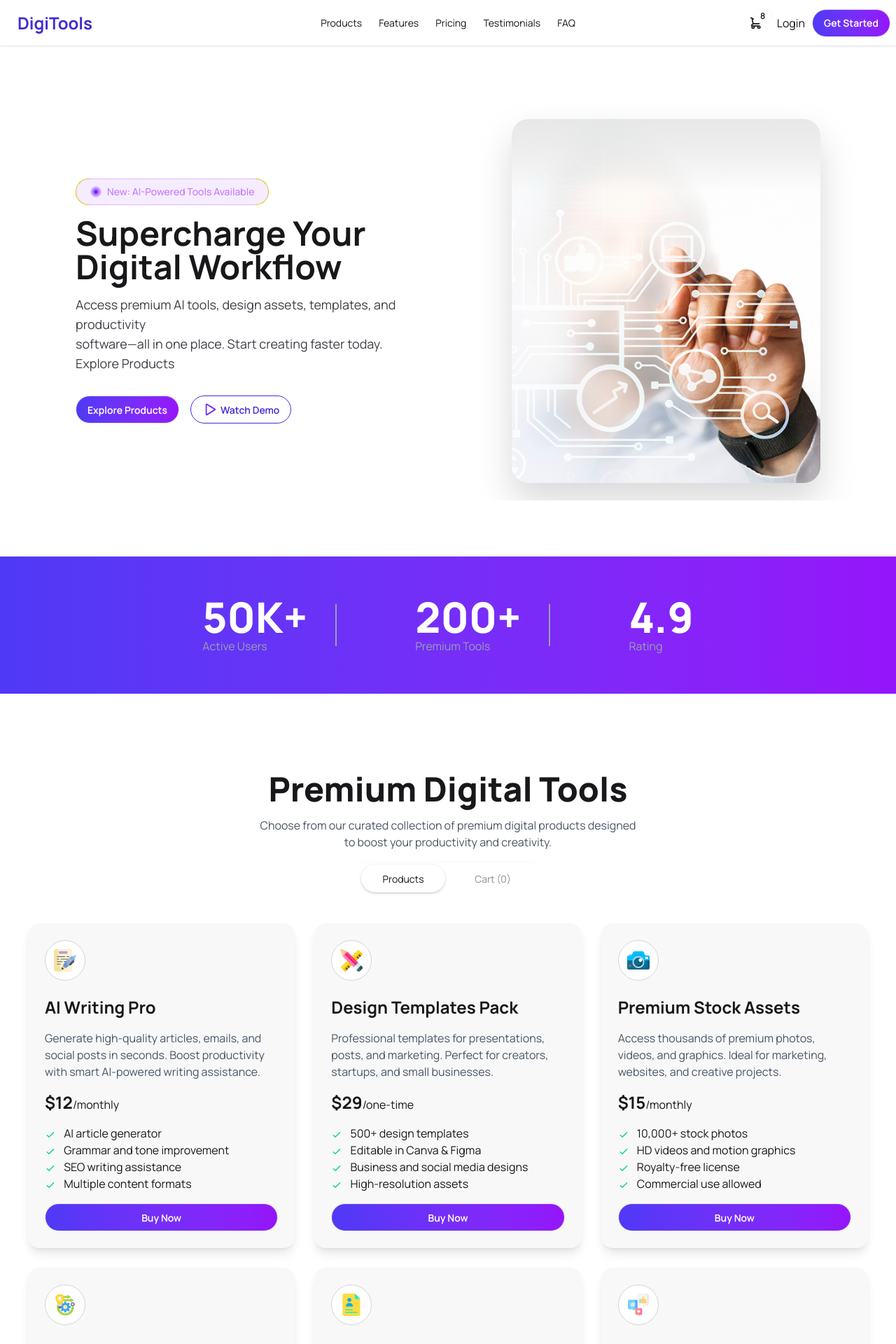
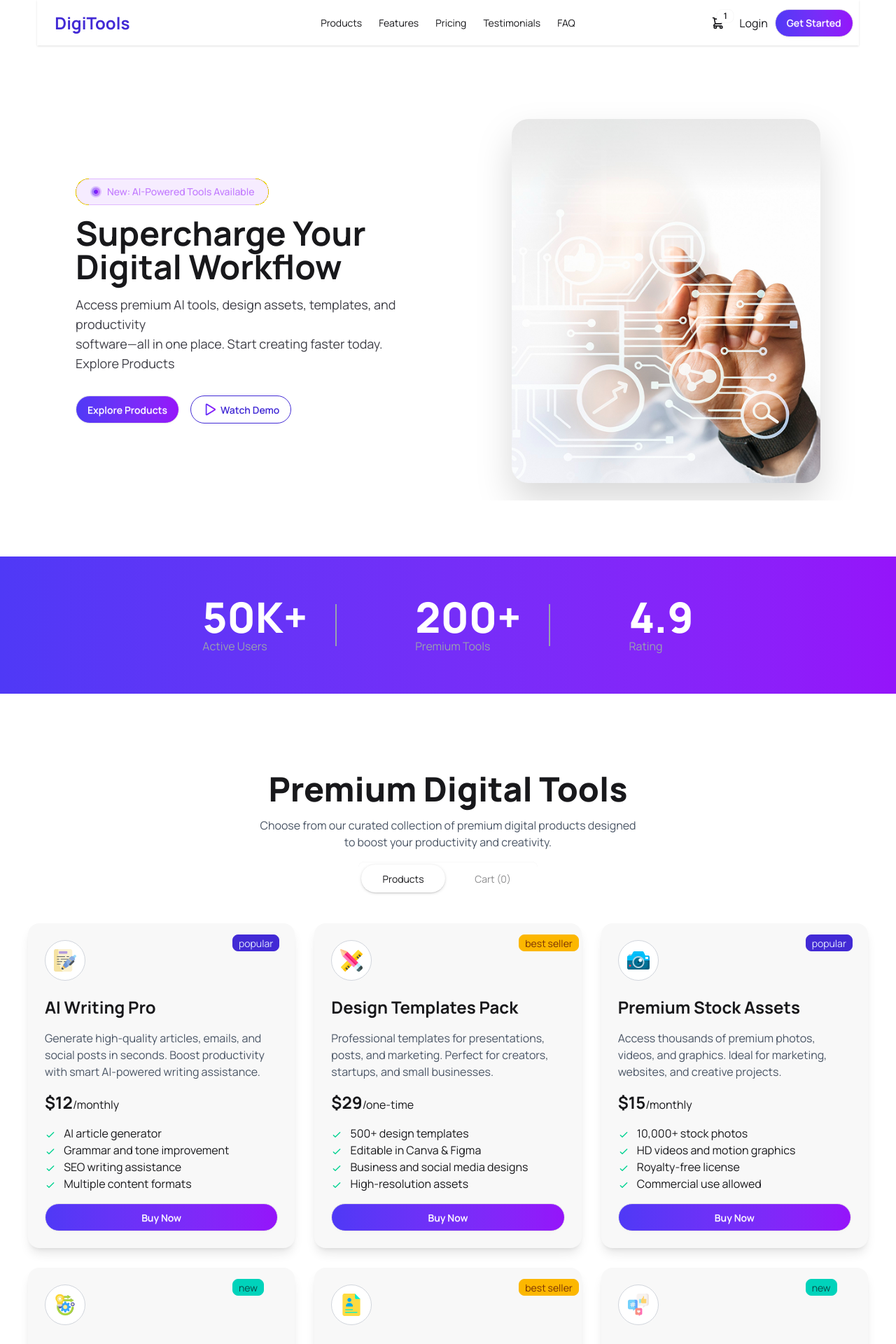
Before and after one commit to nayem-codes/Assignment06, a React (Vite) app: page / in a window 1280 px wide. Shown: the top 1920 px of the page at 70% size. Built offline with nearby package versions, Linux system fonts and the light colour scheme.

Commit message:
added tag type to cards

```diff
--- a/src/components/footer/Footer.jsx
+++ b/src/components/footer/Footer.jsx
@@ -4,7 +4,7 @@
 
 const Footer = () => {
     return (
-        <footer className="bg-zinc-950 border-t border-red-900/50 pt-16 pb-10">
+        <footer className="bg-zinc-950 border-t border-red-900/50 pt-16 pb-10 w-90%">
             <div className="max-w-7xl mx-auto px-6">
                 <div className="grid grid-cols-1 md:grid-cols-12 gap-12">
                     {/* Logo & Description */}
--- a/src/components/models/ModelCard.jsx
+++ b/src/components/models/ModelCard.jsx
@@ -19,7 +19,8 @@
     }
 
     return (
-        <div className="rounded-2xl bg-base-200 p-6 shadow-lg">
+        <div className="rounded-2xl bg-base-200 p-6 shadow-lg relative">
+            <div className={`absolute ml-67 -mt-2  p-2 flex items-center ${model.tagType === "best seller" ? "badge badge-warning" : model.tagType === "new" ? "badge badge-accent" : "badge badge-primary"}`} >{model.tagType}</div>
             <div className="bg-white  border border-gray-300 rounded-full inline-block p-3">
                 <img src={model.icon} alt="" />
             </div>
--- a/src/components/navbar/Navbar.jsx
+++ b/src/components/navbar/Navbar.jsx
@@ -1,7 +1,9 @@
+
+import Models from "../models/Models";
 
 const Navbar = () => {
   return (
-    <div className="w-90%">
+    <div className="w-90% max-w-11/12 mx-auto">
       <div className="navbar bg-base-100 shadow-sm w-80%">
         <div className="navbar-start">
 
@@ -24,18 +26,10 @@
                 <svg xmlns="http://www.w3.org/2000/svg" className="h-5 w-5" fill="none" viewBox="0 0 24 24" stroke="currentColor">
                   <path strokeLinecap="round" strokeLinejoin="round" strokeWidth="2" d="M3 3h2l.4 2M7 13h10l4-8H5.4M7 13L5.4 5M7 13l-2.293 2.293c-.63.63-.184 1.707.707 1.707H17m0 0a2 2 0 100 4 2 2 0 000-4zm-8 2a2 2 0 11-4 0 2 2 0 014 0z" />
                 </svg>
-                <span className="badge badge-sm indicator-item">8</span>
+                <span className="badge badge-sm indicator-item">{Models.length}</span>
               </div>
             </div>
-            <div tabIndex="0" className="card card-compact dropdown-content bg-base-100 z-1 mt-3 w-52 shadow">
-              <div className="card-body">
-                <span className="text-lg font-bold">8 Items</span>
-                <span className="text-info">Subtotal: $999</span>
-                <div className="card-actions">
-                  <button className="btn btn-primary btn-block">View cart</button>
-                </div>
-              </div>
-            </div>
+
           </div>
           <p>Login</p>
           <a className="btn bg-linear-to-r from-[#4F39F6] to-[#9514FA] text-white rounded-full">Get Started</a>
--- a/src/components/workflow/Workflow.jsx
+++ b/src/components/workflow/Workflow.jsx
@@ -2,7 +2,7 @@
 
 const Workflow = () => {
     return (
-        <div className="bg-linear-to-r from-[#4F39F6] to-[#9514FA] flex flex-col">
+        <div className="bg-linear-to-r from-[#4F39F6] to-[#9514FA] flex flex-col w-90%">
             <h2 className="font-extrabold text-4xl text-white text-center pt-28">Ready to Transform Your Workflow?</h2>
             <p className="text-center text-zinc-400 pt-4">Join thousands of professionals who are already using Digitools to work smarter.<br></br> Start your free trial today.</p>
 
```
